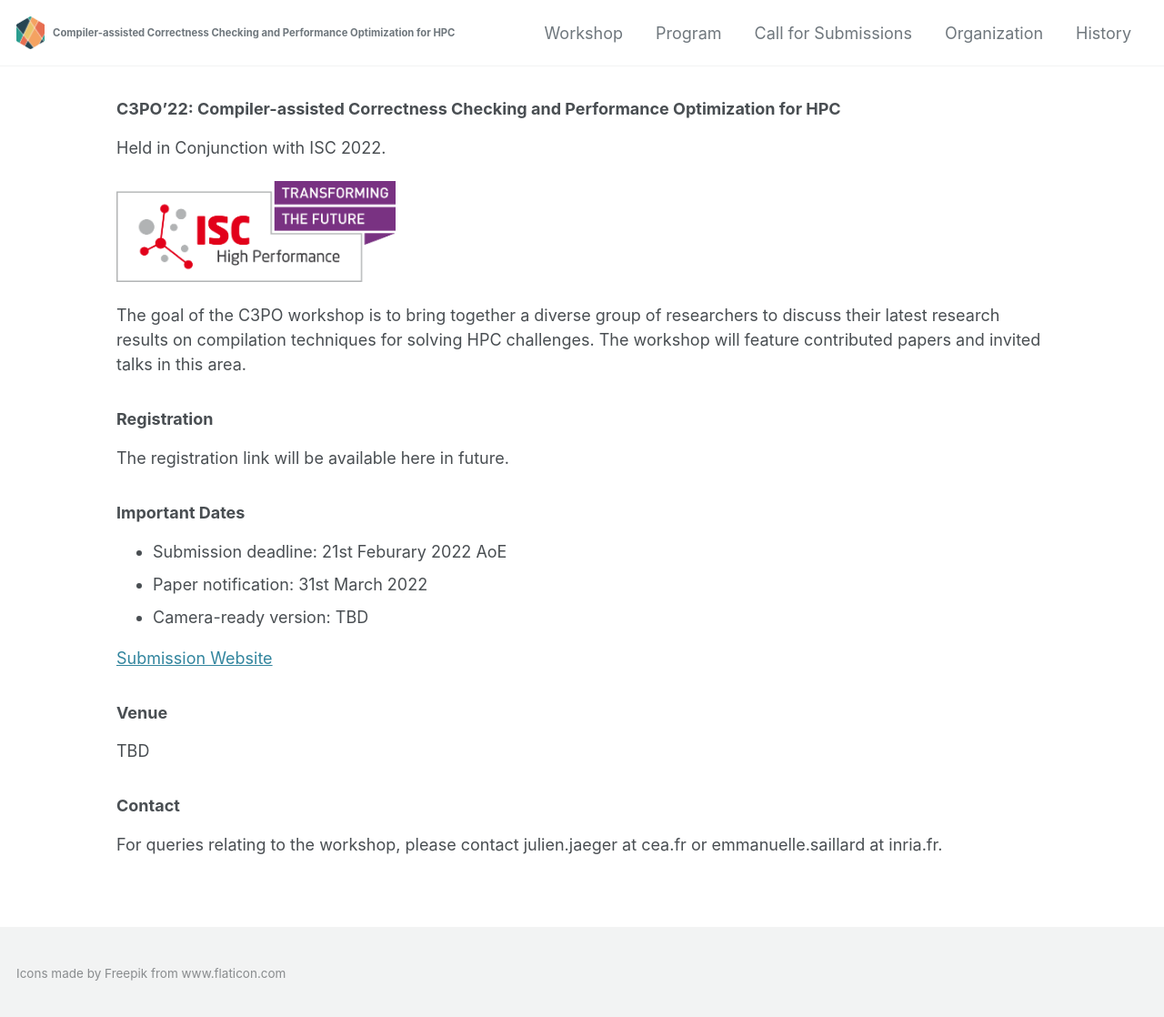
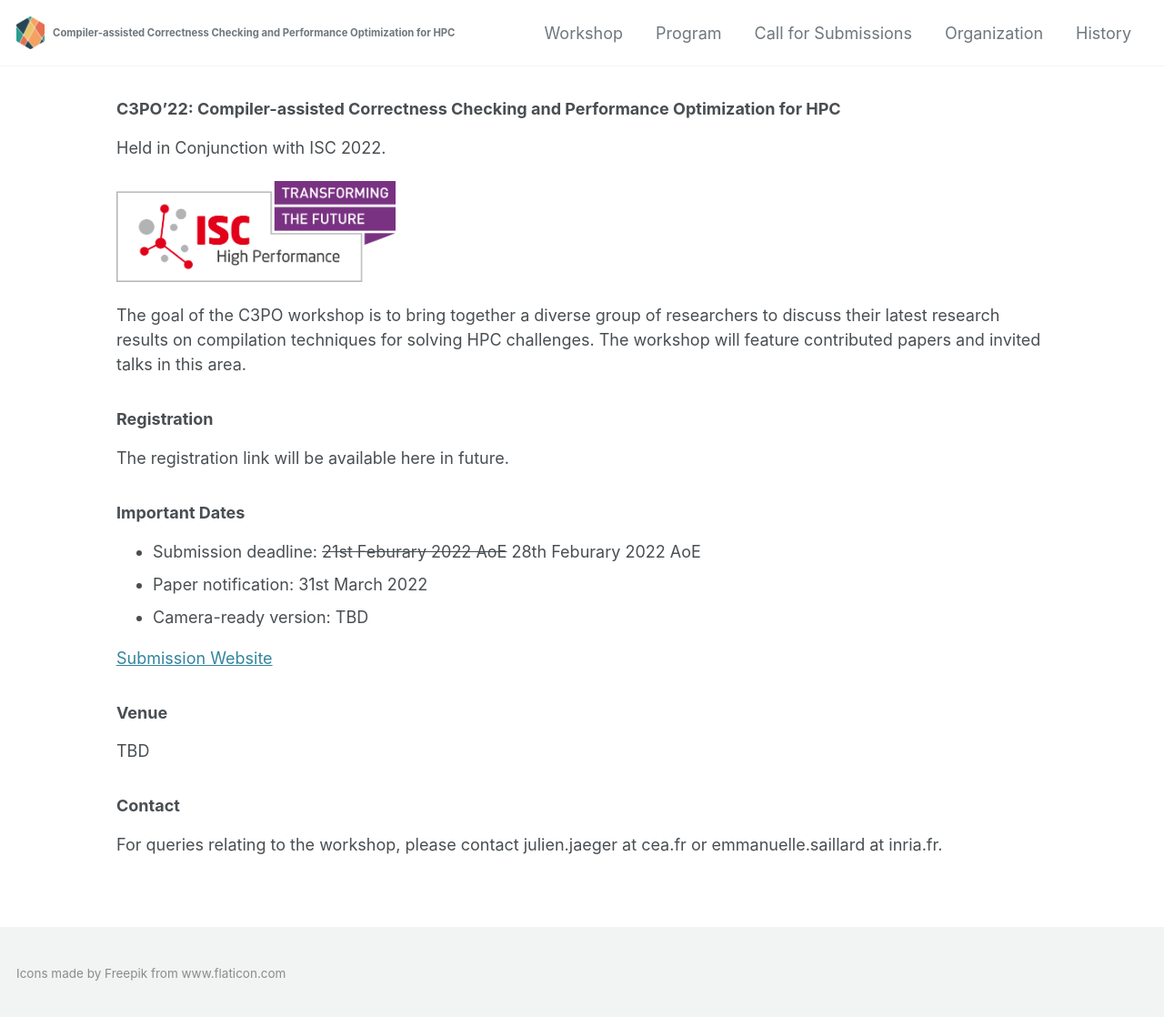
Before and after one commit to c3po-workshop/c3po-workshop.github.io, a Jekyll site: the page built from _pages/2022/index.md, in a window 1280 px wide. Shown: the whole page at 91% size. Built offline with Jekyll 4.4.1, drawn with Linux system fonts in a browser that asks for light colours; cached includes are drawn as plain includes; nearby versions of some CDN libraries.

Commit message:
Added deadline extension to 28th of Feb

```diff
--- a/_pages/2022/index.md
+++ b/_pages/2022/index.md
@@ -22,8 +22,8 @@
 
 ### Important Dates
 
-- Submission deadline: 21st Feburary 2022 AoE
-<!-- -Submission deadline: ~~21st Feburary 2022 AoE~~ 28th Feburary 2022 AoE-->
+<!-- - Submission deadline: 21st Feburary 2022 AoE -->
+- Submission deadline: ~~21st Feburary 2022 AoE~~ 28th Feburary 2022 AoE
 - Paper notification: 31st March 2022
 - Camera-ready version: TBD
 
```
Also changed, not shown: _pages/2022/call.md (+2 -2 lines).
